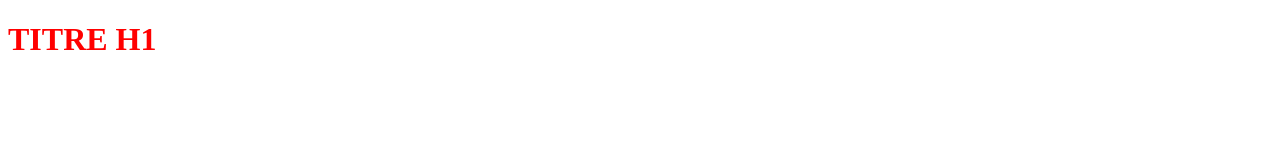
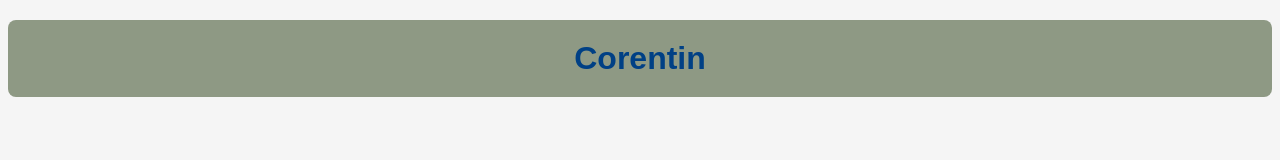
Before and after one commit to QUENEAU-PROJET/queneau, a plain HTML site: page index.html in a window 1280 px wide. Drawn offline with Linux system fonts and the light colour scheme.

Commit message:
conflit repared

```diff
--- a/index.html
+++ b/index.html
@@ -4,9 +4,13 @@
     <meta charset="UTF-8">
     <meta name="viewport" content="width=device-width, initial-scale=1.0">
     <link rel="stylesheet" href="styles.css">
+    <link rel="icon" type="image/png" href="https://static-cdn.jtvnw.net/jtv_user_pictures/e5feba46-85aa-4f61-9c66-30fb4f6a9761-profile_image-70x70.png">
     <title>Document</title>
 </head>
 <body>
-    <h1>TITRE H1</h1>
+
+    <h1>Corentin</h1>
+
+
 </body>
 </html>
--- a/styles.css
+++ b/styles.css
@@ -1,3 +1,14 @@
-h1{
-    color:red
+body {
+  font-family: 'Arial';
+  background-color: #f5f5f5;
+  color: #333;
 }
+
+h1 {
+  text-align: center;
+  color: #004085;
+  background-color: #8e9984;
+  padding: 20px;
+  margin-top: 20px;
+  border-radius: 8px;
+}
```
